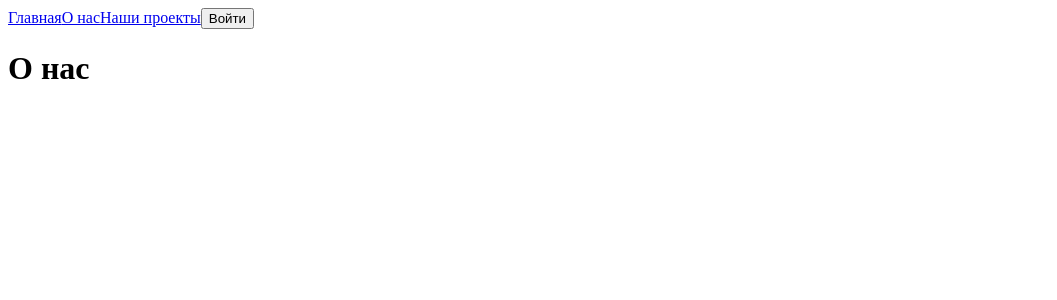
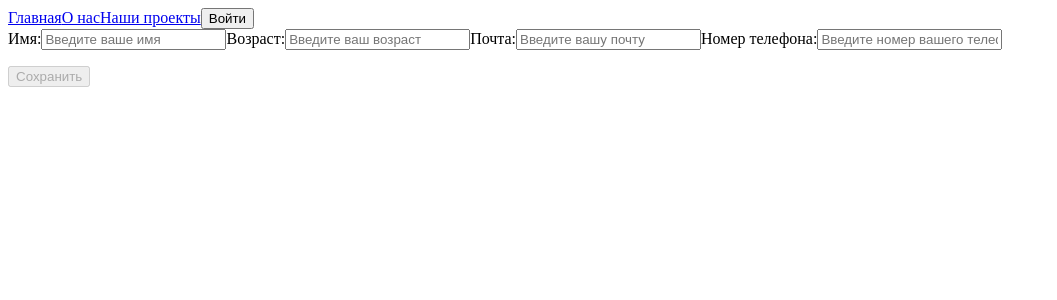
Before and after one commit to ekalka/react-prjct, a React (Create React App) app: page /about in a window 1280 px wide. Shown: the top 300 px of the page, without its empty margins (0-1057 px from the left). Built offline with nearby package versions, Linux system fonts and the light colour scheme.

Commit message:
add-form

```diff
--- a/package.json
+++ b/package.json
@@ -14,8 +14,10 @@
     "axios": "^1.6.4",
     "react": "^18.2.0",
     "react-dom": "^18.2.0",
+    "react-hook-form": "^7.49.2",
     "react-router-dom": "^6.21.1",
     "react-scripts": "5.0.1",
+    "styled-components": "^6.1.7",
     "typescript": "^4.9.5",
     "web-vitals": "^2.1.4"
   },
--- a/src/core/components/aboutComp.tsx
+++ b/src/core/components/aboutComp.tsx
@@ -1,5 +1,90 @@
-import React from "react";
+import { SubmitHandler, useForm } from "react-hook-form";
+import { IMyForm } from "../interfaces/form-type";
+import { useForms } from "../hooks/useForms";
+import styled from "styled-components";
 
-export const About = () => (
-    <h1>О нас</h1>
-)
+
+export const About: React.FC = () => {
+    const {tasks, setTasks} = useForms();
+    const saveElement: SubmitHandler<IMyForm> = data => {
+        setTasks((prev) => [...prev, data]);
+        reset();
+    }
+    const {
+        register,
+        handleSubmit,
+        formState: { errors, isValid },
+        reset,
+    } = useForm<IMyForm>({
+        mode: "onBlur",
+    });
+    console.log(isValid)
+    return (
+        <form onSubmit={handleSubmit(saveElement)}>
+            <label>
+                Имя:
+                <input
+                    placeholder="Введите ваше имя"
+                    type="text"
+                    {...register("name", {
+                        required: "Обязательно к заполнению",
+                        minLength: {
+                            value: 8,
+                            message: "Больше слов",
+                        },
+                    })}
+                />
+            </label>
+            <label>
+                Возраст:
+                <input
+                    placeholder="Введите ваш возраст"
+                    type="number"
+                    {...register("age", {
+                        required: "Обязательно к заполнению",
+                        minLength: {
+                            value: 2,
+                            message: "Больше цифр",
+                        },
+                    })}
+                />
+            </label>
+            <label>
+                Почта:
+                <input
+                    placeholder="Введите вашу почту"
+                    type="email"
+                    {...register("email", {
+                        required: "Обязательно к заполнению",
+                        pattern: /^[\w-.]+@([\w-]+\.)+[\w-]{2,4}$/,
+                        minLength: {
+                            value: 10,
+                            message: "Введите почту форма example@site.ru",
+                        },
+                    })}
+                />
+            </label>
+            <label>
+                Номер телефона:
+                <input
+                    placeholder="Введите номер вашего телефона"
+                    {...register("phoneNumber", {
+                        required: "Обязательно к заполнению",
+                        pattern: /^(8|\+7)?\d{10}$/,
+                        maxLength: {
+                            value: 12,
+                            message: "Введите номер телефона без +",
+                        },
+                    })}
+                />
+            </label>
+            <p>{errors.name?.message}</p>
+            <button disabled={!isValid} type="submit">Сохранить</button>
+            {tasks.map((task) => (
+                <p>
+                    {task.name} - {task.age}
+                </p>
+            ))}
+        </form>
+    );
+};
--- /dev/null
+++ b/src/core/hooks/useForms.tsx
@@ -0,0 +1,7 @@
+import { useState } from "react";
+import {IMyForm} from "../interfaces/form-type";
+
+export const useForms = () => {
+    const [tasks, setTasks] = useState<IMyForm[]>([]);
+    return ({tasks, setTasks})
+}
--- /dev/null
+++ b/src/core/interfaces/form-type.tsx
@@ -0,0 +1,6 @@
+export interface IMyForm {
+    name: string;
+    age: number;
+    email: string;
+    phoneNumber: number;
+}
```
Also changed, not shown: src/GlobalStyles.tsx (added, +62 -0 lines), 1 other file (tests, documents, lock files or other folders).
